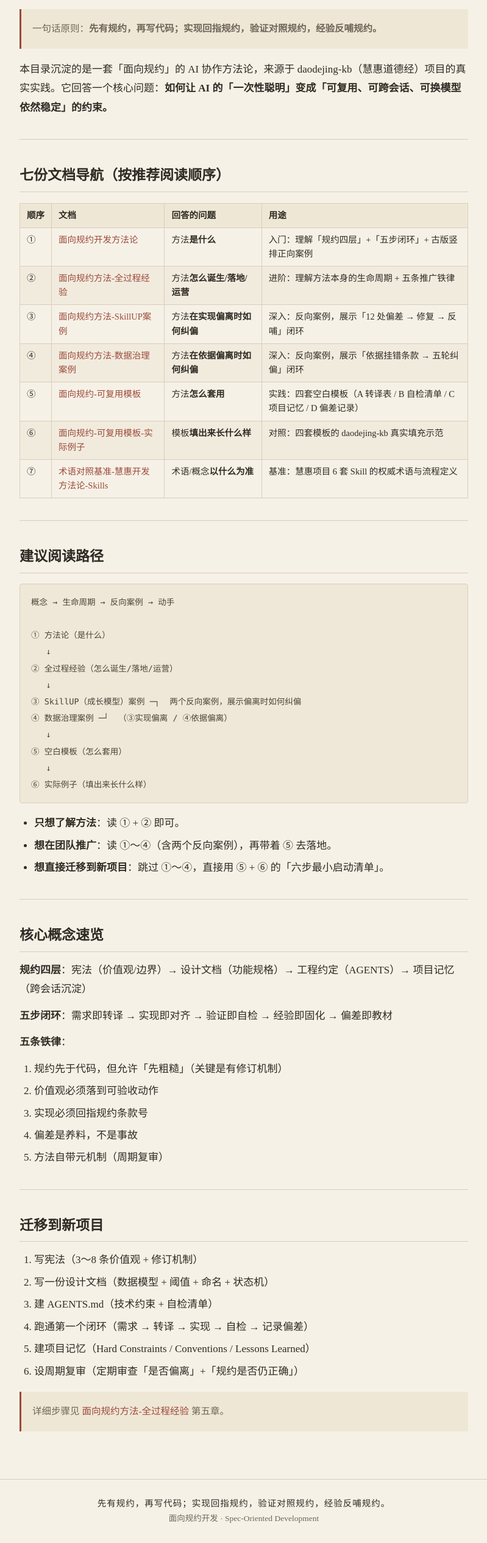
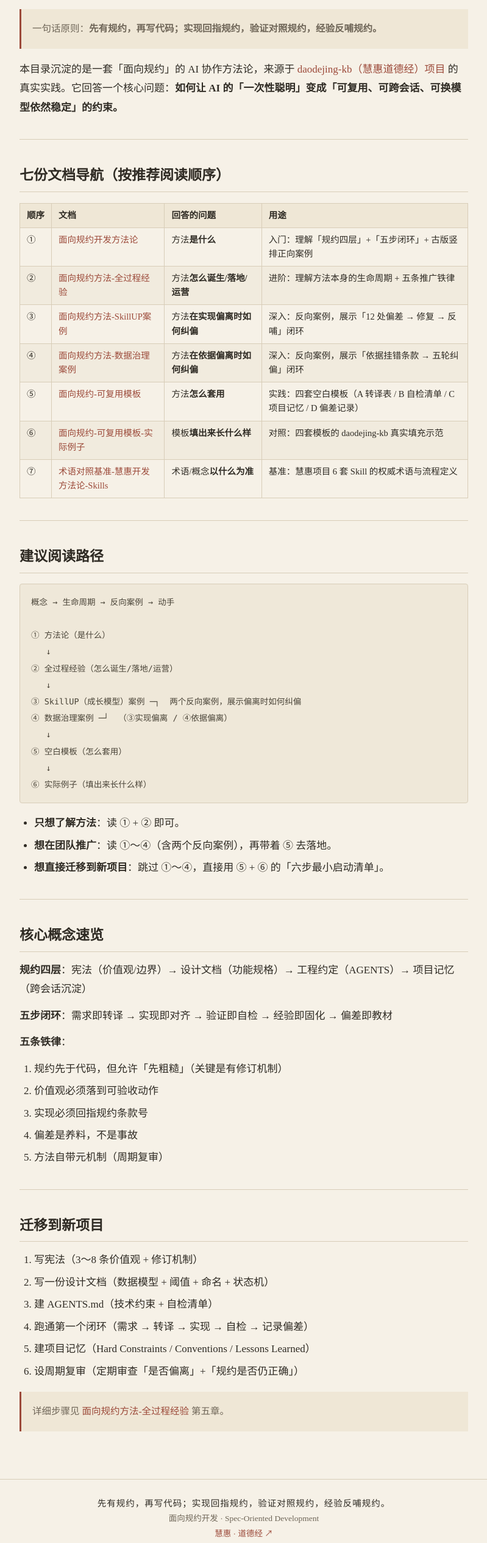
Before and after one commit to skyboyhjj/spec-oriented-development, a plain HTML site: page site/index.html in a window 1280 px wide. Shown: the part 1110-3640 px from the top of the page at 61% size, without its empty margins (240-1039 px from the left). Drawn offline with Linux system fonts and the light colour scheme.

Commit message:
feat: SOD 站点关联慧惠（道德经）官网
- 全站 footer 新增外链（8 页）
- index 来源说明链接到 hui-skill.org
- 01 方法论宪法链接到伦理页
- 04 数据治理案例新增数据四条铁律官方发布链接

```diff
--- a/site/index.html
+++ b/site/index.html
@@ -22,7 +22,7 @@
 <blockquote>
 <p>一句话原则：<strong>先有规约，再写代码；实现回指规约，验证对照规约，经验反哺规约。</strong></p>
 </blockquote>
-<p>本目录沉淀的是一套「面向规约」的 AI 协作方法论，来源于 daodejing-kb（慧惠道德经）项目的真实实践。它回答一个核心问题：<strong>如何让 AI 的「一次性聪明」变成「可复用、可跨会话、可换模型依然稳定」的约束。</strong></p>
+<p>本目录沉淀的是一套「面向规约」的 AI 协作方法论，来源于 <a href="https://hui-skill.org/" target="_blank" rel="noopener">daodejing-kb（慧惠道德经）项目</a> 的真实实践。它回答一个核心问题：<strong>如何让 AI 的「一次性聪明」变成「可复用、可跨会话、可换模型依然稳定」的约束。</strong></p>
 <hr />
 <h2 id="七份文档导航-按推荐阅读顺序">七份文档导航（按推荐阅读顺序）</h2>
 <table>
@@ -129,6 +129,7 @@
 <footer class="site-footer">
   <div class="principle">先有规约，再写代码；实现回指规约，验证对照规约，经验反哺规约。</div>
   <div>面向规约开发 · Spec-Oriented Development</div>
+  <div><a href="https://hui-skill.org/" target="_blank" rel="noopener">慧惠 · 道德经 ↗</a></div>
 </footer>
 </body>
 </html>
```
Also changed, not shown: site/01-面向规约开发方法论.html (+2 -1 lines), site/02-面向规约方法-全过程经验.html (+1 -0 lines), site/03-面向规约方法-SkillUP案例.html (+1 -0 lines), site/04-面向规约方法-数据治理案例.html (+4 -0 lines), site/05-面向规约-可复用模板.html (+1 -0 lines), site/06-面向规约-可复用模板-实际例子.html (+1 -0 lines), site/07-术语对照基准-慧惠开发方法论-Skills.html (+1 -0 lines).
